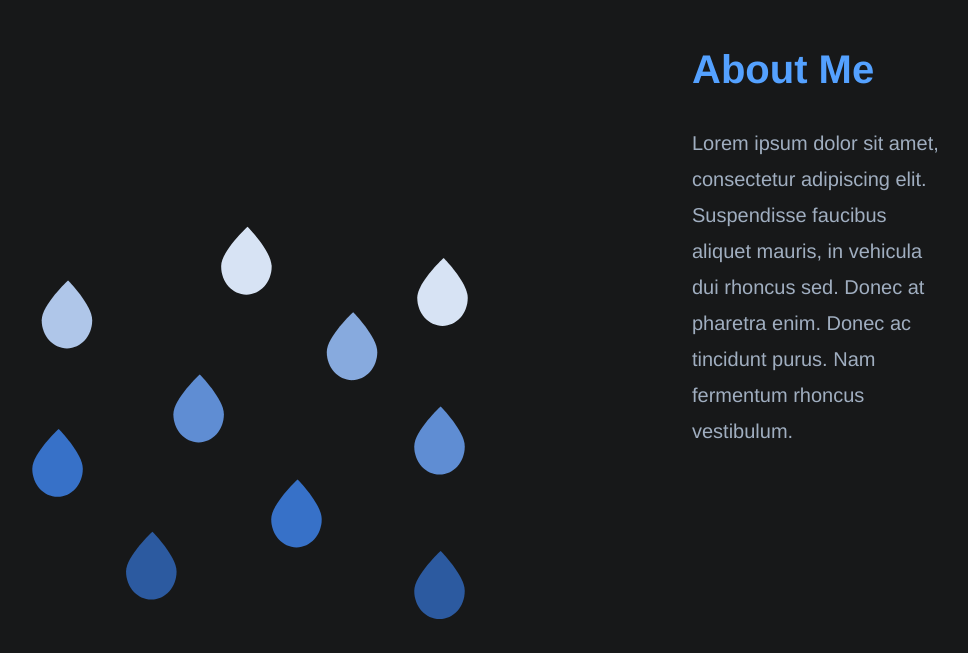
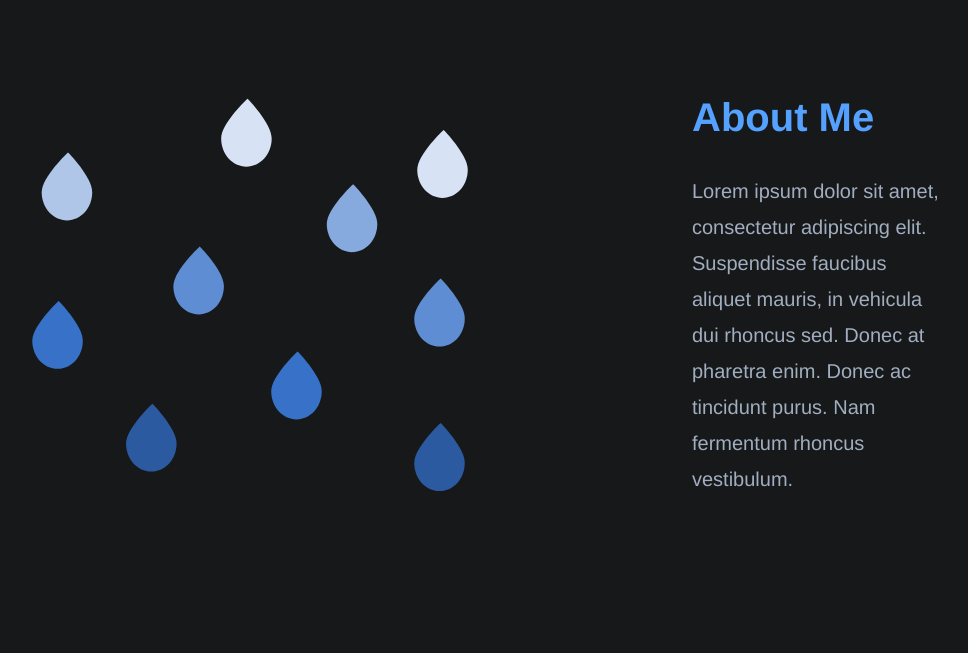
Before and after one commit to siddhantsharma301/saucysite, a Gatsby site: page / in a window 1280 px wide. Shown: the part 498-1151 px from the top of the page, without its empty margins (156-1124 px from the left). Built offline with nearby package versions, Linux system fonts and the light colour scheme; Gatsby itself is replaced by a stand-in of ours.

Commit message:
padding fix on about me

```diff
--- a/src/styles/index.css
+++ b/src/styles/index.css
@@ -92,7 +92,7 @@ p.intro {
 .water-icon svg {
     width: 30rem;
     height: auto;
-    margin: 13rem 1rem 11rem 9rem;
+    margin: 5rem 1rem 11rem 9rem;
 }
 
 h2 {
@@ -100,6 +100,7 @@ h2 {
     font-family: "Helvetica Neue";
     font-size: 2.5rem;
     text-align: left;
+    padding-top: 3rem;
 }
 
 p.description {
```
